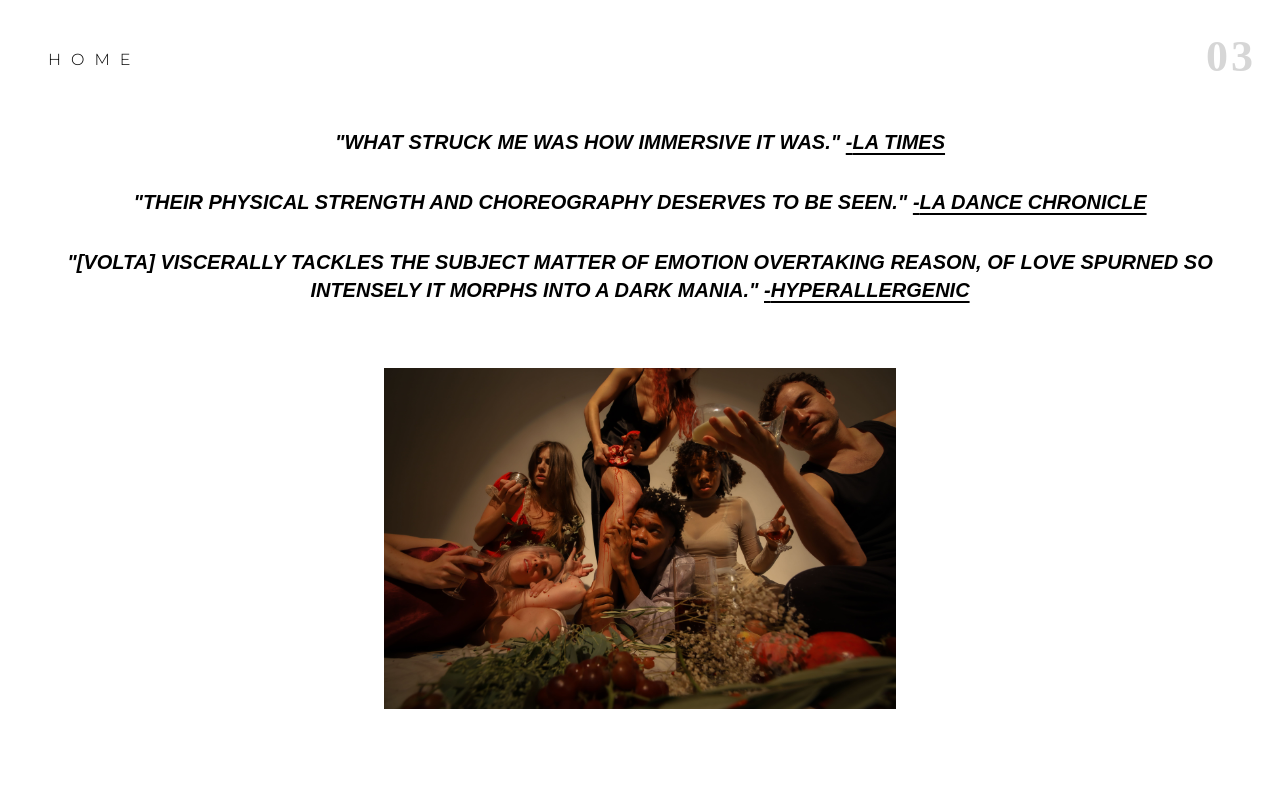
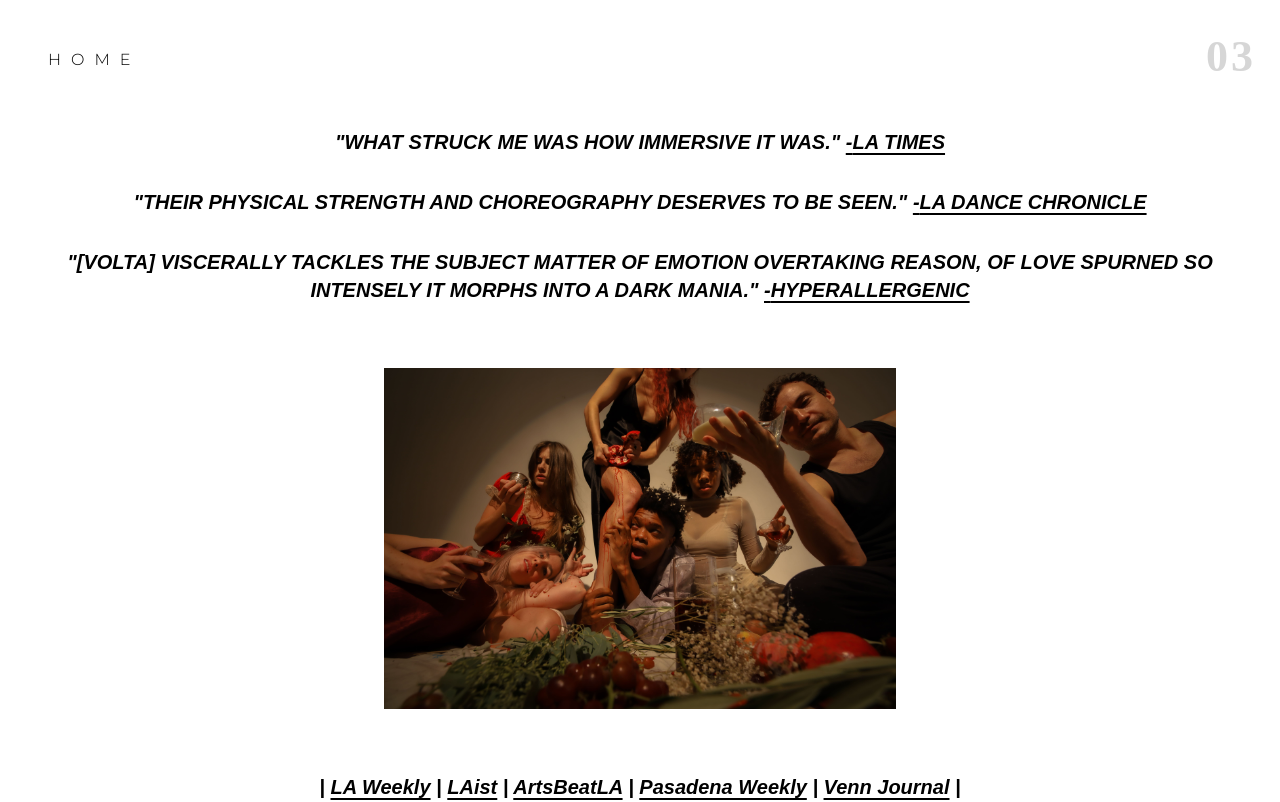
Before and after one commit to MeganParadowski1/volta, a Next.js app: page /press in a window 1280 px wide. Shown: the top 802 px of the page. Built offline with nearby package versions, Linux system fonts and the light colour scheme; a web font is replaced by a local one.

Commit message:
Add press links

```diff
--- a/pages/press.js
+++ b/pages/press.js
@@ -19,6 +19,29 @@ const quotes = [
   },
 ];
 
+const links = [
+  {
+    title: "LA Weekly",
+    url: "https://www.laweekly.com/get-on-up-arts-calendar-november-10-16/#:~:text=delavallade.com.-,Volta%3A%20MILK%20at%20IAO,-Volta%3A%20MILK",
+  },
+  {
+    title: "LAist",
+    url: "https://laist.com/news/arts-and-entertainment/best-events-things-to-do-this-week-los-angeles-southern-california-november-7-10-2022#:~:text=6%20p.m.-,Milk%20with%20Volta,-Institute%20of%20Art",
+  },
+  {
+    title: "ArtsBeatLA",
+    url: "https://www.artsbeatla.com/2022/09/dance-perfume/",
+  },
+  {
+    title: "Pasadena Weekly",
+    url: "https://www.pasadenaweekly.com/collective-brings-modern-dance-to-museum-of-neon-art/",
+  },
+  {
+    title: "Venn Journal",
+    url: "https://global.venn.city/venn-journal/programming/volta-dance-collective-la/?fbclid=PAAaZjvqDCIf4ajI8pIl2s6YCjjAU3Hz_9XnGFbgaZ2GbRRdO39M9tK2WQC-o",
+  },
+];
+
 export default function Press() {
   return (
     <Layout>
@@ -26,13 +49,33 @@ export default function Press() {
         {quotes.map((quote) => (
           <div className="relative z-[2] text-center text-xl uppercase pb-8">
             "{quote.text}"{" "}
-            <a href={quote.link} className="underline underline-offset-4">
+            <a
+              href={quote.link}
+              target="_blank"
+              className="underline underline-offset-4"
+            >
               -{quote.publication}
             </a>
           </div>
         ))}
-        <div className="flex justify-center pt-8">
+        <div className="flex justify-center py-8">
           <img src="milk.jpg" className="max-w-lg" />
+        </div>
+        <div className="text-xl text-center pt-8">
+          |
+          {links.map((link) => (
+            <div className="inline">
+              {" "}
+              <a
+                href={link.url}
+                target="_blank"
+                className="underline underline-offset-4"
+              >
+                {link.title}
+              </a>{" "}
+              |
+            </div>
+          ))}
         </div>
       </div>
       <Footer />
```
